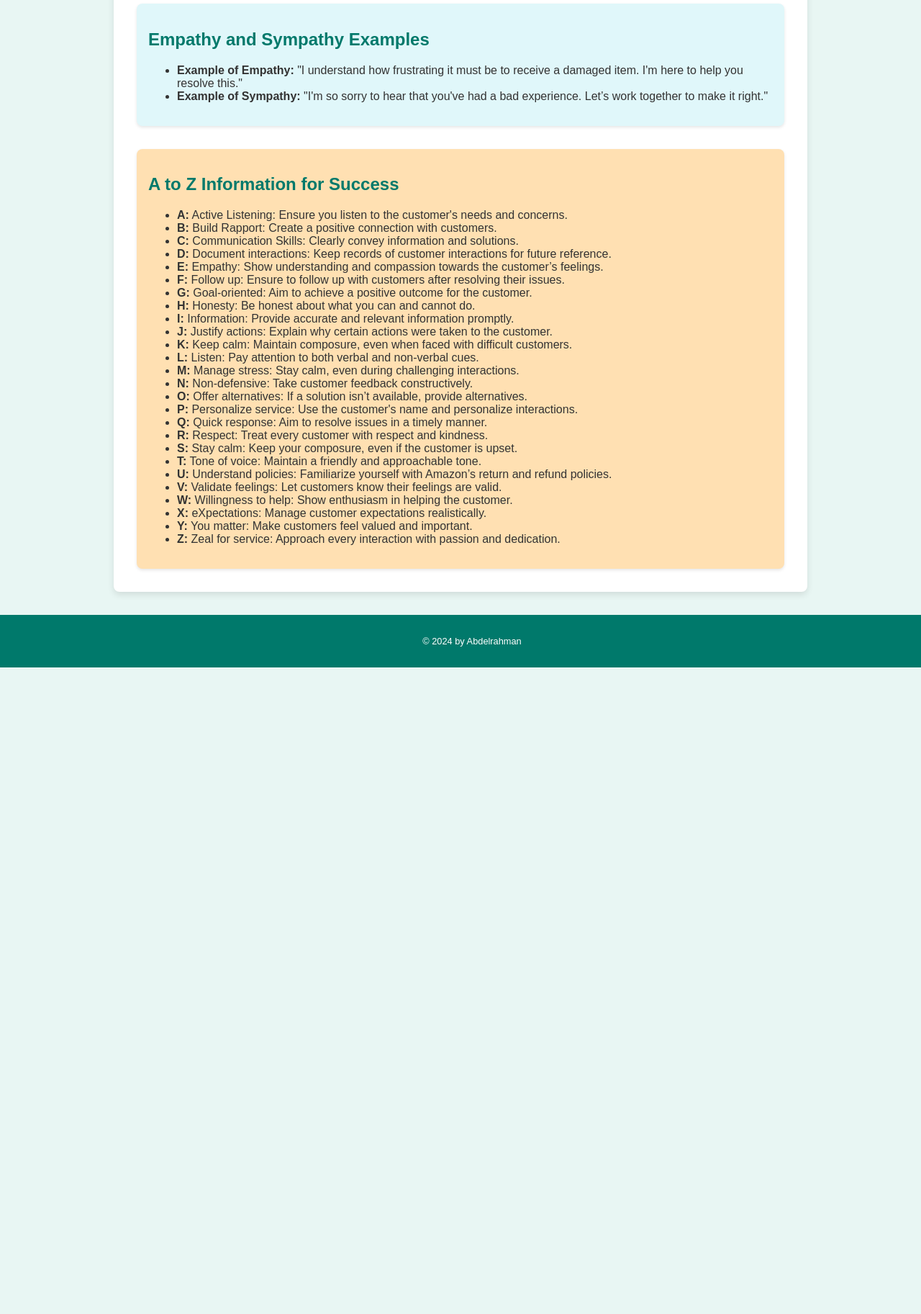
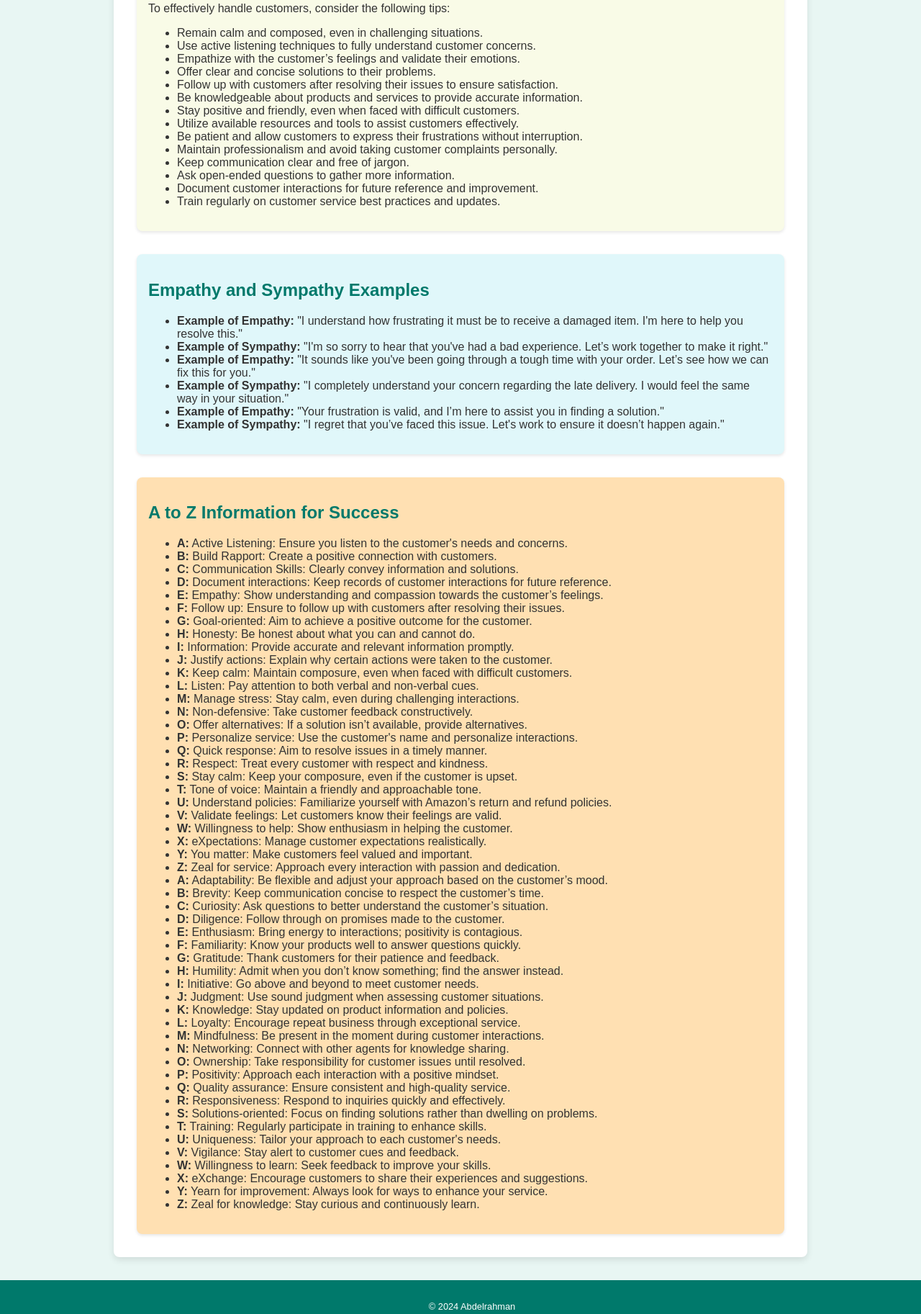
Before and after one commit to Bodda30/Amazon-uk_study, a plain HTML site: page index.html in a window 1280 px wide. Shown: the part 1832-3657 px from the top of the page at 72% size. Before the commit the page ends 2759 px from the top, so only its background shows below. Drawn offline with Linux system fonts and the light colour scheme.

Commit message:
Update index.html

```diff
--- a/index.html
+++ b/index.html
@@ -256,6 +256,10 @@
                 <li><strong>Account Management:</strong> Customers can manage their accounts easily through the Amazon app or website, accessing order history, preferences, and more.</li>
                 <li><strong>Feedback System:</strong> Amazon encourages customers to leave feedback on purchases to improve service and product offerings.</li>
                 <li><strong>Community Engagement:</strong> Amazon UK engages with the community through various initiatives, including supporting local businesses and sustainability efforts.</li>
+                <li><strong>Shipping Options:</strong> Amazon UK offers various shipping options, including same-day delivery in select areas and next-day delivery for Prime members.</li>
+                <li><strong>Gift Services:</strong> Customers can send gifts directly through Amazon UK, complete with gift wrapping and personalized messages.</li>
+                <li><strong>Digital Content:</strong> Amazon UK provides access to a vast library of digital content, including ebooks, music, and movies through Amazon Prime Video and Kindle services.</li>
+                <li><strong>Subscription Services:</strong> Amazon UK offers subscription services like Subscribe & Save, allowing customers to save on recurring purchases.</li>
             </ul>
         </div>
 
@@ -272,6 +276,12 @@
                 <li>Be knowledgeable about products and services to provide accurate information.</li>
                 <li>Stay positive and friendly, even when faced with difficult customers.</li>
                 <li>Utilize available resources and tools to assist customers effectively.</li>
+                <li>Be patient and allow customers to express their frustrations without interruption.</li>
+                <li>Maintain professionalism and avoid taking customer complaints personally.</li>
+                <li>Keep communication clear and free of jargon.</li>
+                <li>Ask open-ended questions to gather more information.</li>
+                <li>Document customer interactions for future reference and improvement.</li>
+                <li>Train regularly on customer service best practices and updates.</li>
             </ul>
         </div>
 
@@ -281,6 +291,10 @@
             <ul>
                 <li><strong>Example of Empathy:</strong> "I understand how frustrating it must be to receive a damaged item. I'm here to help you resolve this." </li>
                 <li><strong>Example of Sympathy:</strong> "I'm so sorry to hear that you've had a bad experience. Let’s work together to make it right."</li>
+                <li><strong>Example of Empathy:</strong> "It sounds like you've been going through a tough time with your order. Let’s see how we can fix this for you." </li>
+                <li><strong>Example of Sympathy:</strong> "I completely understand your concern regarding the late delivery. I would feel the same way in your situation."</li>
+                <li><strong>Example of Empathy:</strong> "Your frustration is valid, and I’m here to assist you in finding a solution." </li>
+                <li><strong>Example of Sympathy:</strong> "I regret that you’ve faced this issue. Let's work to ensure it doesn’t happen again." </li>
             </ul>
         </div>
 
@@ -314,49 +328,65 @@
                 <li><strong>X:</strong> eXpectations: Manage customer expectations realistically.</li>
                 <li><strong>Y:</strong> You matter: Make customers feel valued and important.</li>
                 <li><strong>Z:</strong> Zeal for service: Approach every interaction with passion and dedication.</li>
+                <li><strong>A:</strong> Adaptability: Be flexible and adjust your approach based on the customer’s mood.</li>
+                <li><strong>B:</strong> Brevity: Keep communication concise to respect the customer’s time.</li>
+                <li><strong>C:</strong> Curiosity: Ask questions to better understand the customer’s situation.</li>
+                <li><strong>D:</strong> Diligence: Follow through on promises made to the customer.</li>
+                <li><strong>E:</strong> Enthusiasm: Bring energy to interactions; positivity is contagious.</li>
+                <li><strong>F:</strong> Familiarity: Know your products well to answer questions quickly.</li>
+                <li><strong>G:</strong> Gratitude: Thank customers for their patience and feedback.</li>
+                <li><strong>H:</strong> Humility: Admit when you don’t know something; find the answer instead.</li>
+                <li><strong>I:</strong> Initiative: Go above and beyond to meet customer needs.</li>
+                <li><strong>J:</strong> Judgment: Use sound judgment when assessing customer situations.</li>
+                <li><strong>K:</strong> Knowledge: Stay updated on product information and policies.</li>
+                <li><strong>L:</strong> Loyalty: Encourage repeat business through exceptional service.</li>
+                <li><strong>M:</strong> Mindfulness: Be present in the moment during customer interactions.</li>
+                <li><strong>N:</strong> Networking: Connect with other agents for knowledge sharing.</li>
+                <li><strong>O:</strong> Ownership: Take responsibility for customer issues until resolved.</li>
+                <li><strong>P:</strong> Positivity: Approach each interaction with a positive mindset.</li>
+                <li><strong>Q:</strong> Quality assurance: Ensure consistent and high-quality service.</li>
+                <li><strong>R:</strong> Responsiveness: Respond to inquiries quickly and effectively.</li>
+                <li><strong>S:</strong> Solutions-oriented: Focus on finding solutions rather than dwelling on problems.</li>
+                <li><strong>T:</strong> Training: Regularly participate in training to enhance skills.</li>
+                <li><strong>U:</strong> Uniqueness: Tailor your approach to each customer's needs.</li>
+                <li><strong>V:</strong> Vigilance: Stay alert to customer cues and feedback.</li>
+                <li><strong>W:</strong> Willingness to learn: Seek feedback to improve your skills.</li>
+                <li><strong>X:</strong> eXchange: Encourage customers to share their experiences and suggestions.</li>
+                <li><strong>Y:</strong> Yearn for improvement: Always look for ways to enhance your service.</li>
+                <li><strong>Z:</strong> Zeal for knowledge: Stay curious and continuously learn.</li>
             </ul>
         </div>
-
     </main>
 
     <footer>
-        <p>&copy; 2024 by Abdelrahman</p>
+        <p>© 2024 Abdelrahman</p>
     </footer>
 
     <script>
-        // JavaScript to toggle details on click
-        document.querySelectorAll('.order-type').forEach(section => {
-            section.addEventListener('click', function () {
-                // Toggle active class to show/hide details
-                this.classList.toggle('active');
+        // Function to handle click events for order types
+        document.querySelectorAll('.order-type').forEach(item => {
+            item.addEventListener('click', () => {
+                item.classList.toggle('active');
             });
         });
 
-        // Function to translate content into Arabic
+        // Translate to Arabic function
         function translateToArabic() {
             const translations = {
                 "Amazon UK Customer Service Study": "دراسة خدمة العملاء في أمازون المملكة المتحدة",
                 "Click on the order types to see more details": "انقر على أنواع الطلبات لرؤية المزيد من التفاصيل",
-                "Actions and Options:": "الإجراءات والخيارات:",
-                "A to Z Information for Success": "معلومات من الألف إلى الياء للنجاح",
+                "Knowledge Center": "مركز المعرفة",
                 "How to Handle Customers": "كيفية التعامل مع العملاء",
                 "Empathy and Sympathy Examples": "أمثلة على التعاطف والتعاطف",
-                "Knowledge Center": "مركز المعرفة",
-                "About Amazon UK:": "حول أمازون المملكة المتحدة:",
-                "Customer Support:": "دعم العملاء:",
-                "Customer Service Training:": "تدريب خدمة العملاء:",
-                "Prime Membership:": "عضوية برايم:",
-                "Return Policies:": "سياسات الإرجاع:",
-                "Account Management:": "إدارة الحساب:",
-                "Feedback System:": "نظام الملاحظات:",
-                "Community Engagement:": "المشاركة المجتمعية:",
-                // Add more translations for all sections here
+                "Translate to Arabic": "ترجم إلى العربية",
+                "Order Types": "أنواع الطلبات",
+                "Actions and Options": "الإجراءات والخيارات",
+                "A to Z Information for Success": "معلومات من الألف إلى الياء للنجاح"
             };
 
-            document.body.innerHTML = document.body.innerHTML.replace(/\b(Amazon UK Customer Service Study|Click on the order types to see more details|Actions and Options:|A to Z Information for Success|How to Handle Customers|Empathy and Sympathy Examples|Knowledge Center|About Amazon UK:|Customer Support:|Customer Service Training:|Prime Membership:|Return Policies:|Account Management:|Feedback System:|Community Engagement:)\b/g, matched => translations[matched]);
+            document.body.innerHTML = document.body.innerHTML.replace(/(Amazon UK Customer Service Study|Click on the order types to see more details|Knowledge Center|How to Handle Customers|Empathy and Sympathy Examples|Translate to Arabic|Order Types|Actions and Options|A to Z Information for Success)/g, (match) => translations[match]);
         }
     </script>
-
 </body>
 
 </html>
```
